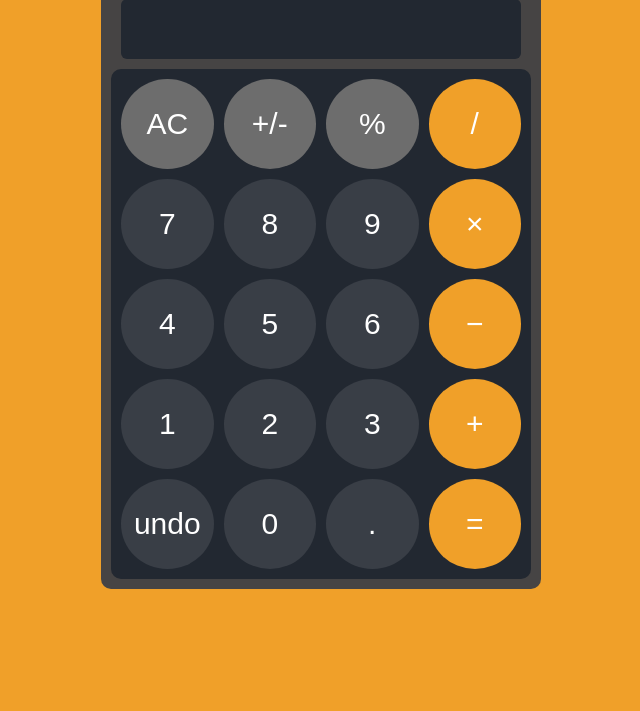
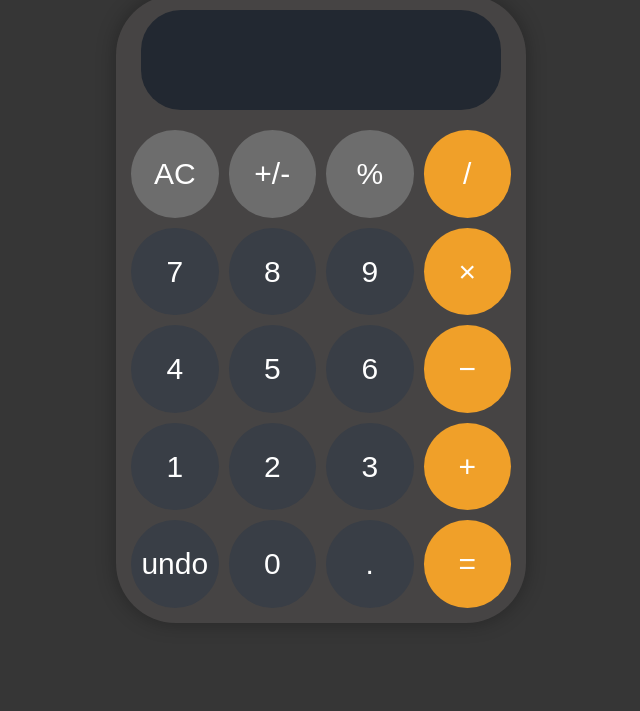
Before and after one commit to rencejoseph/simple-calculator, a plain HTML site: page index.html in a window 1280 px wide. Shown: the part 89-800 px from the top of the page, without its empty margins (319-959 px from the left). Drawn offline with Linux system fonts and the light colour scheme.

Commit message:
Modified the CSS

```diff
--- a/style.css
+++ b/style.css
@@ -1,29 +1,82 @@
+html, body {
+  overflow-x: hidden;
+}
 
 body {
-  background: #f0a029;
+  background: #363636;
   color: #ffffff;
   font-family: Arial, sans-serif;
   margin: 0;
-  padding: 0;
+  padding: 1rem;
+  box-sizing: border-box;
+
+  display: flex;
+  flex-direction: column;
+  align-items: center;
+  justify-content: flex-start;
+  min-height: 100vh;
 }
 
+
+.card-calculator {
+  height: auto;
+  width: 100%;
+  max-width: 380px;
+  background: #464444;
+  border-radius: 60px;
+  padding: 15px;
+  box-shadow: 0 0 20px rgba(0, 0, 0, 0.3);
+
+  display: flex;
+  flex-direction: column;
+  justify-content: space-between;
+  gap: 20px;
+}
+
+
+h1 {
+  text-align: center;
+  font-family: Arial, sans-serif;
+  font-size: clamp(24px, 5vw, 32px);
+  margin-bottom: 10px;
+}
+
+/* Display */
+.display {
+  display: flex;
+  justify-content: center;
+  padding: 0 10px;
+}
+
+.display input {
+  width: 100%;
+  height: 100px;
+  line-height: normal;
+  font-size: clamp(30px, 6vw, 40px);
+  padding: 0 20px;
+  text-align: right;
+  border: none;
+  border-radius: 40px;
+  background: #222831;
+  color: #00ffd5;
+  box-sizing: border-box;
+}
+
+/* Button grid layout */
 .button-grid {
   display: grid;
   grid-template-columns: repeat(4, 1fr);
-  gap: 5px;
-  max-width: 400px;
-  margin: 0 auto;
-  padding: 10px;
-  background: #222831;
-  border-radius: 10px;
-  gap: 10px
+  gap: 10px;
+  width: 100%;
 }
 
+/* Buttons */
 .button {
+  aspect-ratio: 1 / 1;
   width: 100%;
-  height: 90px;
-  font-size: 30px;
+  font-size: clamp(20px, 4.5vw, 30px);
   background-color: #393E46;
+  padding: 10px;
   color: white;
   border: none;
   border-radius: 100%;
@@ -37,40 +90,16 @@ body {
 
 .func {
   background-color: #6d6d6d;
-
 }
 
+/* Responsive tweaks */
+@media (max-width: 400px) {
+  .display input {
+    height: 80px;
+    font-size: 28px;
+  }
 
-.card-calculator {
-  max-width: 420px;
-  margin: 0 auto;
-  background: #464444;
-  border-radius: 10px;
-  padding: 10px;
+  .button {
+    font-size: 18px;
+  }
 }
-
-.display {
-
-  display: flex;
-  justify-content: center;
-  margin-bottom: 10px;
-}
-
-.display input {
-  width: 400px;
-  height: 60px;
-  font-size: 24px;
-  padding: 10px;
-  text-align: right;
-  border: none;
-  border-radius: 6px;
-  background: #222831;
-  color: #00ffd5;
-  box-sizing: border-box;
-}
-
-h1 {
-    text-align: center;
-    font: Arial, sans-serif;
-    padding: 10px;
-}
```
